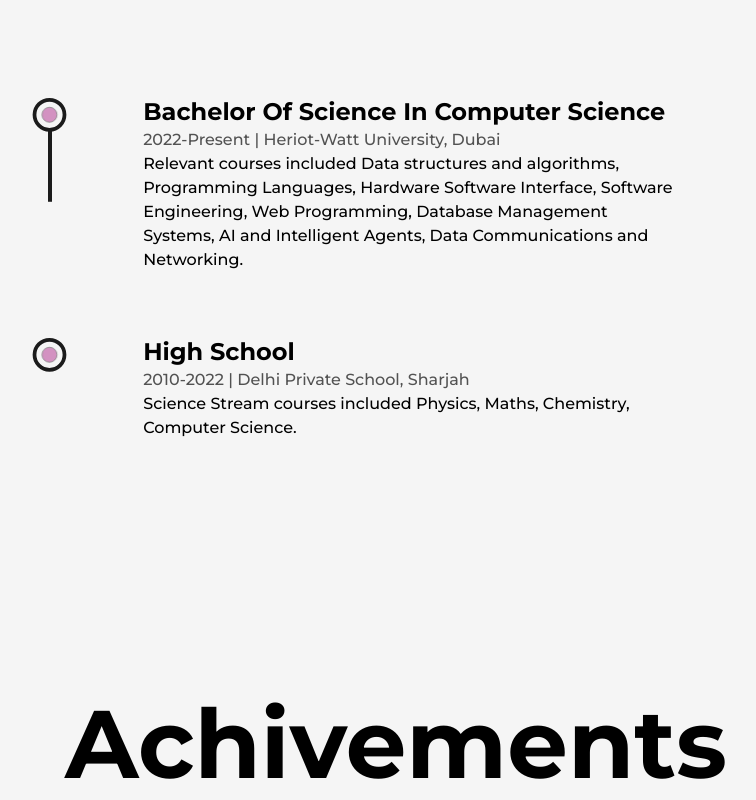
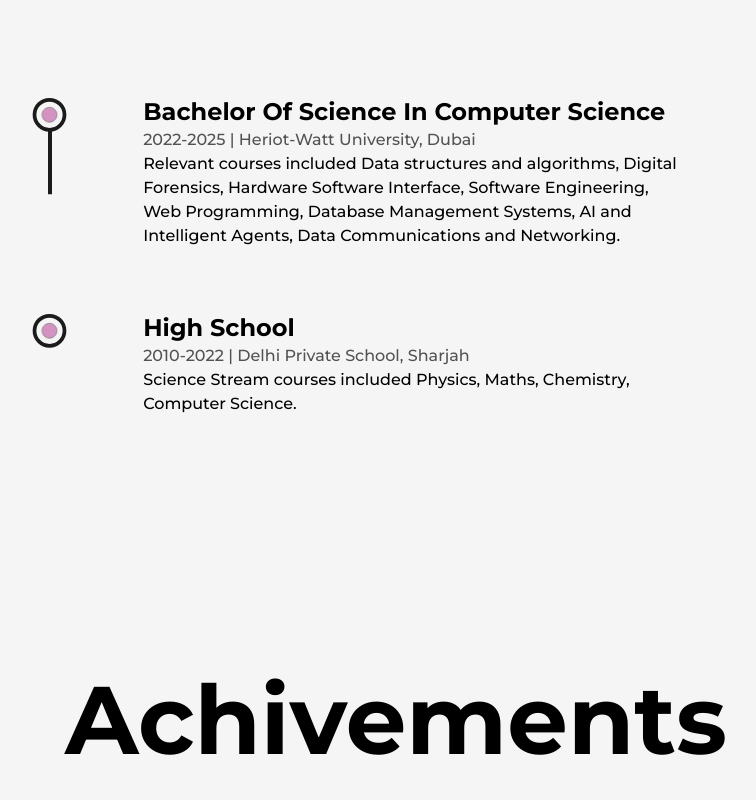
Before and after one commit to YoBoz/portfolio, a Next.js app: page /about in a window 1280 px wide. Shown: the part 4260-5060 px from the top of the page, without its empty margins (244-1000 px from the left). Built offline with nearby package versions, Linux system fonts and the light colour scheme.

Commit message:
Update Education.js

```diff
--- a/src/componenets/Education.js
+++ b/src/componenets/Education.js
@@ -40,9 +40,9 @@ const Education = () => {
         <ul className='w-full flex flex-col items-start justify-between ml-4 xs:ml-2'>
             <Details
             type={"Bachelor Of Science In Computer Science"}
-            time={"2022-Present"}
+            time={"2022-2025"}
             place={"Heriot-Watt University, Dubai"}
-            info={"Relevant courses included Data structures and algorithms, Programming Languages, Hardware Software Interface, Software Engineering, Web Programming, Database Management Systems, AI and Intelligent Agents, Data Communications and Networking."}
+            info={"Relevant courses included Data structures and algorithms, Digital Forensics, Hardware Software Interface, Software Engineering, Web Programming, Database Management Systems, AI and Intelligent Agents, Data Communications and Networking."}
             />
             <Details
             type={"High School"}
```
